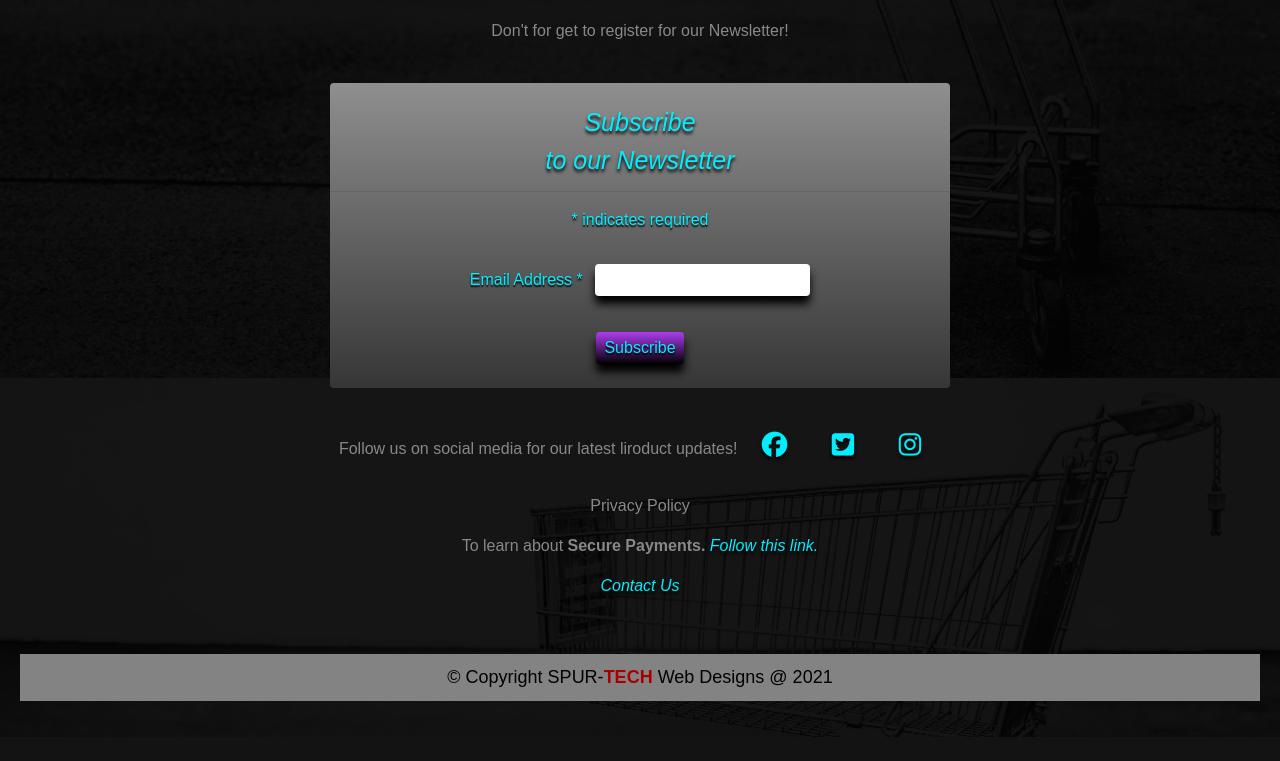
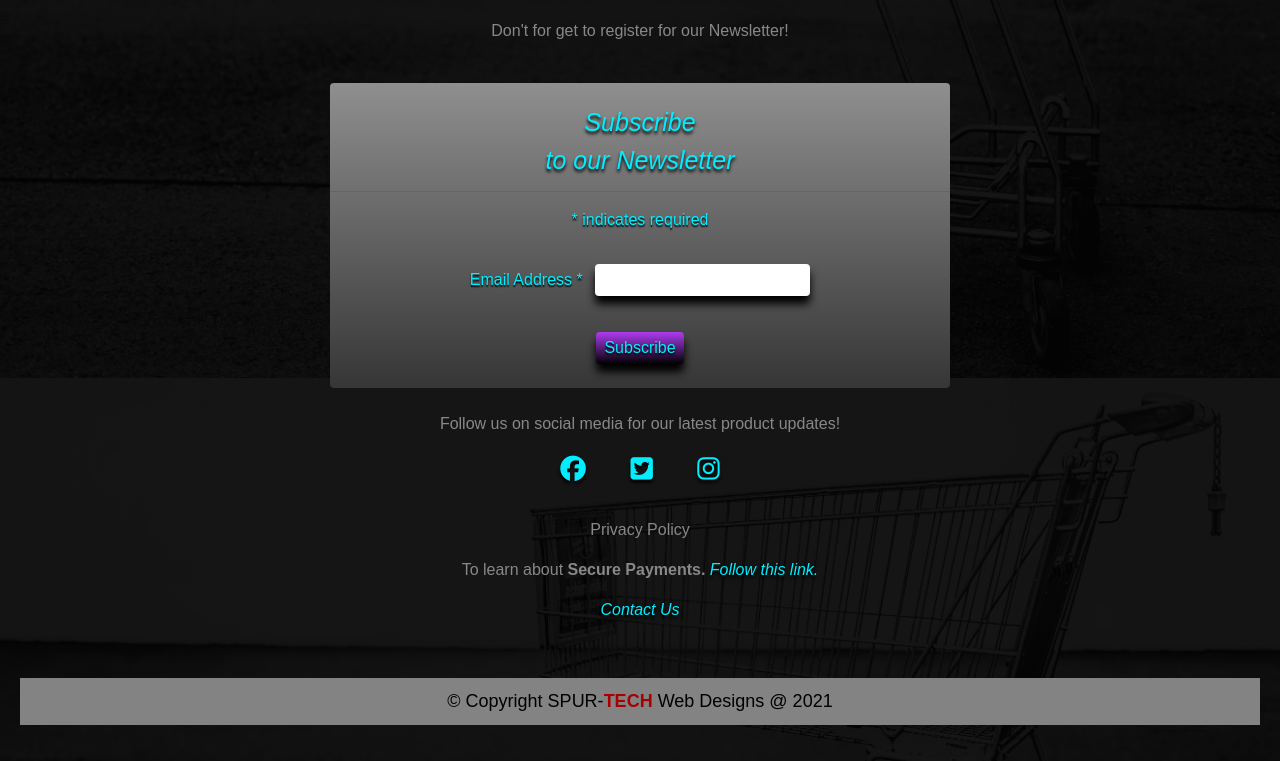
Before and after one commit to SPUR-TECH/Any-And-All, a Django app: page / in a window 1280 px wide. Shown: the part 1222-1983 px from the top of the page. Before the commit the page ends 1959 px from the top, so only its background shows below. Run offline with Django 3.2, Linux system fonts and the light colour scheme; some libraries are stand-ins or nearby versions; some web fonts are replaced.

Commit message:
correct error in footer and add wireframe screen shots

```diff
--- a/home/templates/home/index.html
+++ b/home/templates/home/index.html
@@ -106,8 +106,8 @@
 
             <ul class="social-networks">
 
-                <li class="text-dark">Follow us on social media for our latest liroduct updates!</li>
-
+                <li class="text-dark">Follow us on social media for our latest product updates!</li>
+                <br>
                 <li>
                     <a href="https://www.facebook.com/people/Any-And-All/100084982490589/" target="_blank"
                         rel="noopener" aria-label="Visit our Facebook page (opens in a new tab)"><i
```
Also changed, not shown: media/any-and-all-wireframe1.jpg (added), media/any-and-all-wireframe10.jpg (added), media/any-and-all-wireframe11.jpg (added), media/any-and-all-wireframe12.jpg (added), media/any-and-all-wireframe2.jpg (added), media/any-and-all-wireframe3.jpg (added), media/any-and-all-wireframe4.jpg (added), media/any-and-all-wireframe5.jpg (added), media/any-and-all-wireframe6.jpg (added), media/any-and-all-wireframe7.jpg (added), media/any-and-all-wireframe8.jpg (added), media/any-and-all-wireframe9.jpg (added).
